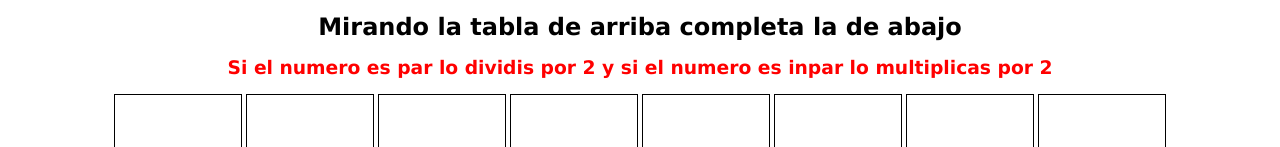
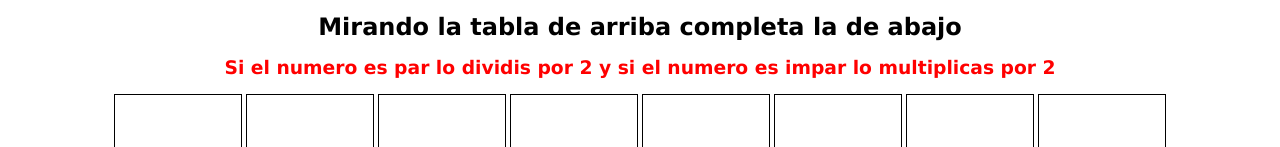
Before and after one commit to PabloGastonMedina/PracticarMat, a plain HTML site: page 1al1000.html in a window 1280 px wide. Shown: the part 379-526 px from the top of the page. Drawn offline with Linux system fonts and the light colour scheme.

Commit message:
Modificacion de parrafo explicativo

```diff
--- a/1al1000.html
+++ b/1al1000.html
@@ -63,7 +63,7 @@
     <button class="btn1">Cambiar Numeros</button>
 
     <h2>Mirando la tabla de arriba completa la de abajo</h2>
-    <h3>Si el numero es par lo dividis por 2 y si el numero es inpar lo multiplicas por 2</h3>
+    <h3>Si el numero es par lo dividis por 2 y si el numero es impar lo multiplicas por 2</h3>
 
     <form action="">
       <div>
```
Also changed, not shown: 1al10000.html (+1 -1 lines), index.html (+1 -1 lines).
